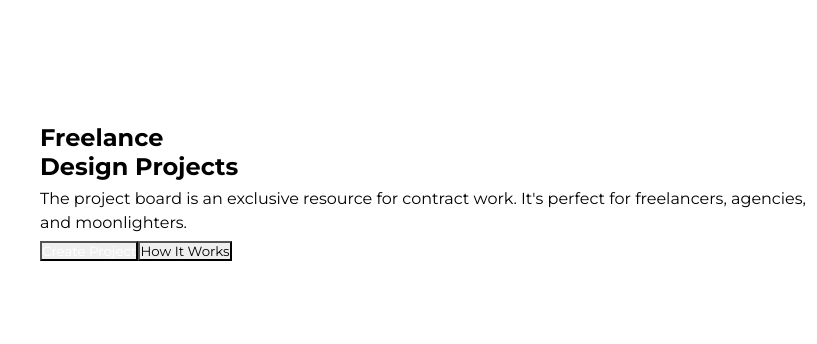
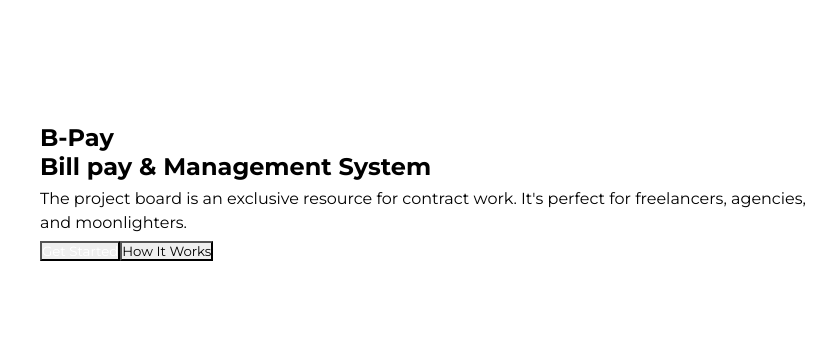
Before and after one commit to MeherabHossain007/BPay, a Gatsby site: page / in a window 1280 px wide. Shown: the part 78-422 px from the top of the page, 0-817 px from the left. Built offline with nearby package versions, Linux system fonts and the light colour scheme; Gatsby itself is replaced by a stand-in of ours; grey boxes are pictures that could not be loaded.

Commit message:
image added

```diff
--- a/src/components/Hero.tsx
+++ b/src/components/Hero.tsx
@@ -13,7 +13,7 @@ export default function Hero() {
   return (
     <Stack minH={'40vh'} direction={{ base: 'column', md: 'row' }}>
       <Flex p={8} flex={1} align={'center'} justify={'space-between'}>
-        <Stack spacing={6} w={'full'} maxW={'lg'}>
+        <Stack spacing={6} w={'full'} maxW={'xl'}>
           <Heading fontSize={{ base: '3xl', md: '4xl', lg: '5xl' }}>
             <Text
               as={'span'}
@@ -28,11 +28,11 @@ export default function Hero() {
                 bg: 'blue.400',
                 zIndex: -1,
               }}>
-              Freelance
+              B-Pay
             </Text>
             <br />{' '}
             <Text color={'blue.400'} as={'span'}>
-              Design Projects
+              Bill pay & Management System
             </Text>{' '}
           </Heading>
           <Text fontSize={{ base: 'md', lg: 'lg' }} color={'gray.500'}>
@@ -47,7 +47,7 @@ export default function Hero() {
               _hover={{
                 bg: 'blue.500',
               }}>
-              Create Project
+              Get Started
             </Button>
             <Button rounded={'full'}>How It Works</Button>
           </Stack>
@@ -58,7 +58,7 @@ export default function Hero() {
           alt={'Login Image'}
           objectFit={'scale-down'}
           src={
-            'https://images.unsplash.com/photo-1527689368864-3a821dbccc34?ixid=MXwxMjA3fDB8MHxwaG90by1wYWdlfHx8fGVufDB8fHw%3D&ixlib=rb-1.2.1&auto=format&fit=crop&w=1350&q=80'
+            'https://firebasestorage.googleapis.com/v0/b/bpay-b1197.appspot.com/o/6617.jpg?alt=media&token=28beddc3-3a1b-47e7-bcf8-2ee9208fd494'
           }
         />
       </Flex>
```
Also changed, not shown: src/components/Layout.tsx (renamed from src/components/Layout.js), src/components/Navbar.tsx (renamed from src/components/Navbar.js), 1 other file.
